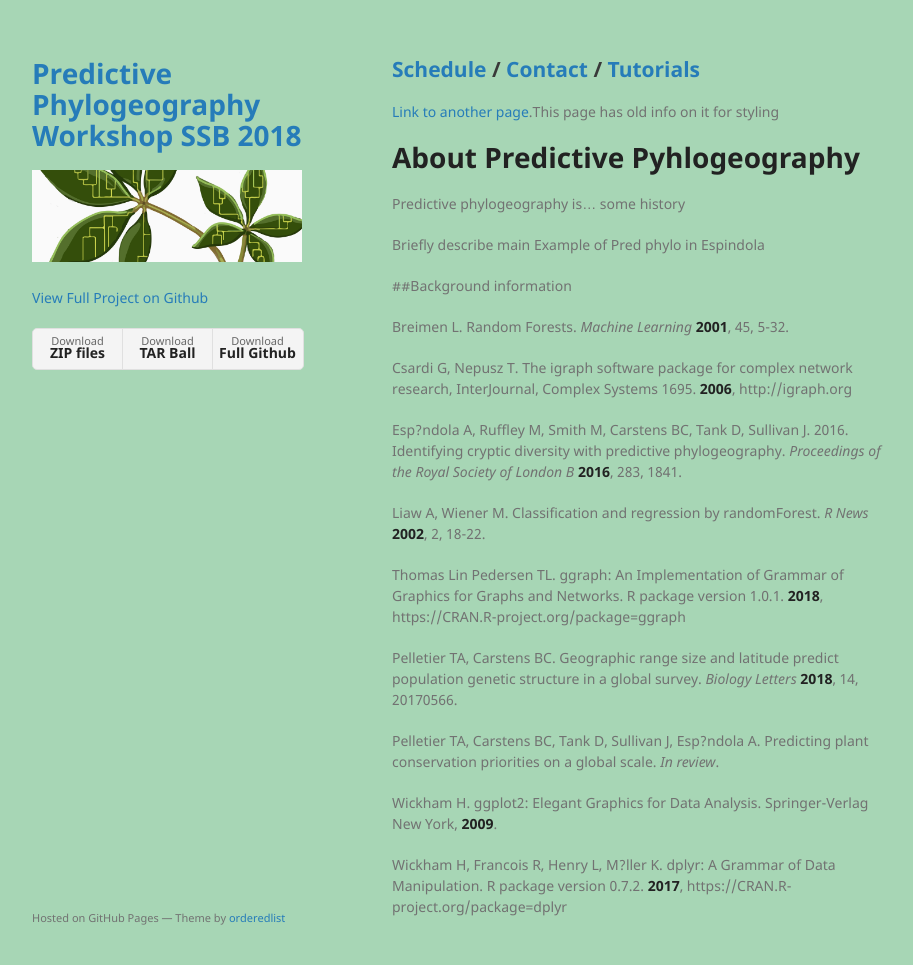
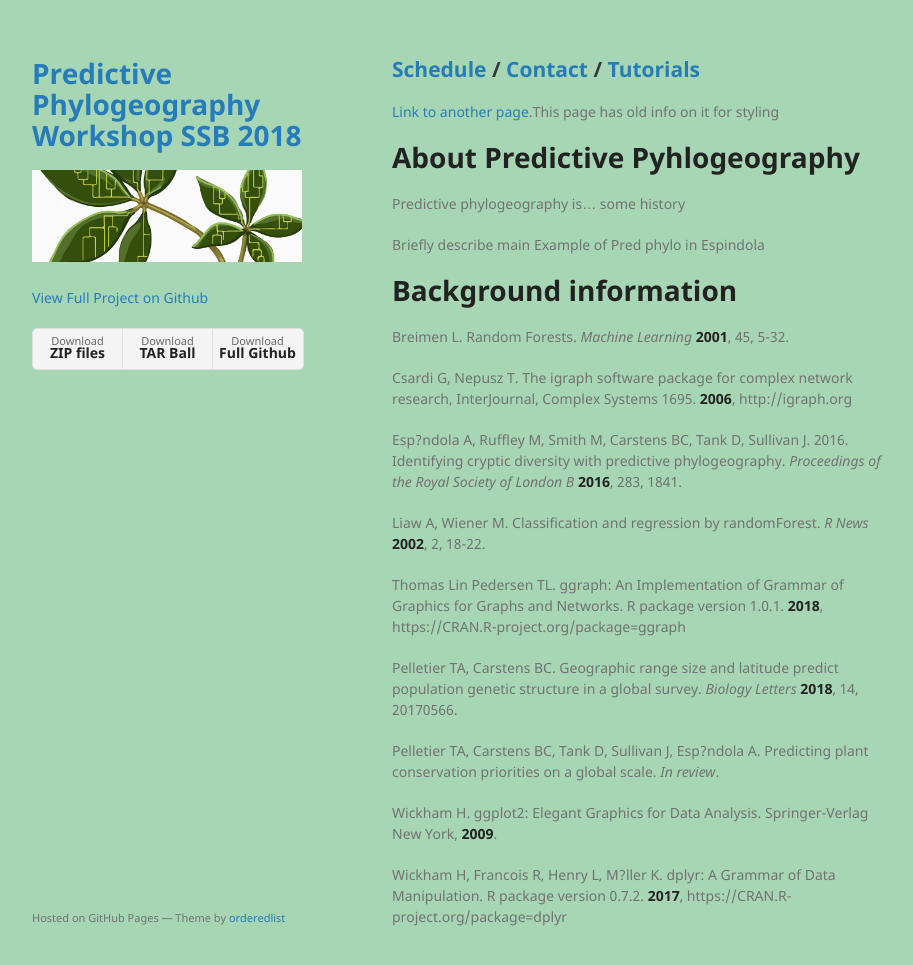
Before and after one commit to PredictivePhylogeography-SSB2018/PredictivePhylogeography-SSB2018.github.io, a Jekyll site: the page built from index.md, in a window 1280 px wide and 997 px high. Shown: the top 965 px of the window, without its empty margins (178-1091 px from the left). Built offline with Jekyll 4.4.1, drawn with Linux system fonts in a browser that asks for light colours; the repository's description, which GitHub fills in, is left out; our own code applies the rules of GitHub Pages for plain Markdown files.

Commit message:
header size

```diff
--- a/index.md
+++ b/index.md
@@ -14,7 +14,7 @@ Predictive phylogeography is... some history
 
 Briefly describe main Example of Pred phylo in Espindola
 
-##Background information
+# Background information
 
 Breimen L. Random Forests. *Machine Learning* **2001**, 45, 5-32.
 
```
